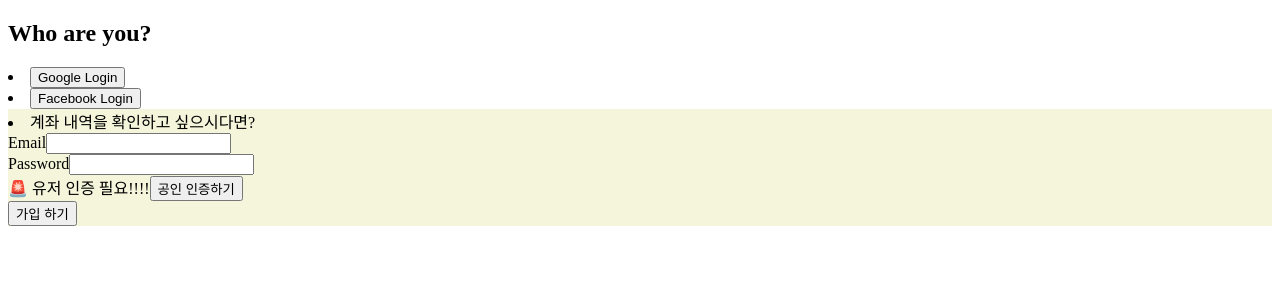
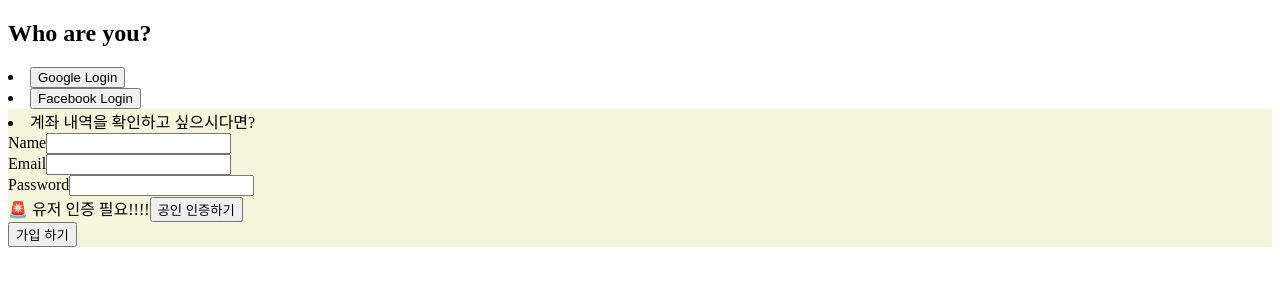
Before and after one commit to imacoolgirlyo/board-app-2, a React (Create React App) app in the folder frontend/: page /login in a window 1280 px wide. Shown: the top 300 px of the page. Built offline with nearby package versions, Linux system fonts and the light colour scheme.

Commit message:
feat: update user's name

```diff
--- a/frontend/src/Login.tsx
+++ b/frontend/src/Login.tsx
@@ -54,12 +54,14 @@
 
   const [email, setEmail] = useState("");
   const [password, setPassword] = useState("");
+  const [name, setName] = useState("");
 
   const handleSubmit = async () => {
     const accessToken = localStorage.getItem("b_access_token");
     await axios.post(
       "http://localhost:5000/auth/signIn",
       {
+        name,
         email,
         password,
       },
@@ -80,6 +82,14 @@
         <li style={{ backgroundColor: "beige" }}>
           계좌 내역을 확인하고 싶으시다면?
           <div>
+            <div>
+              <label htmlFor="name">Name</label>
+              <input
+                id="name"
+                value={name}
+                onChange={(e) => setName(e.target.value)}
+              />
+            </div>
             <div>
               <label htmlFor="email">Email</label>
               <input
```
Also changed, not shown: 2 other files (tests, documents, lock files or other folders).
